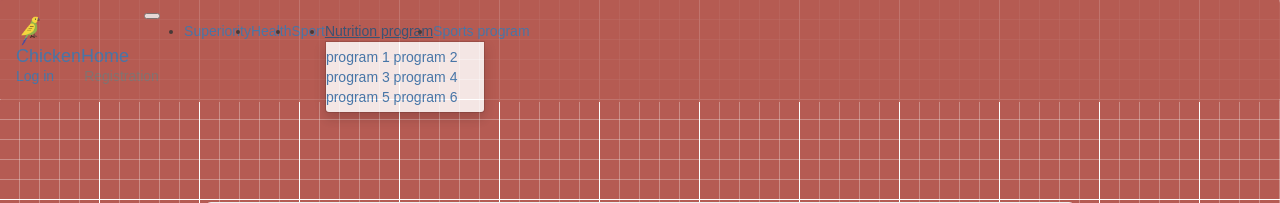
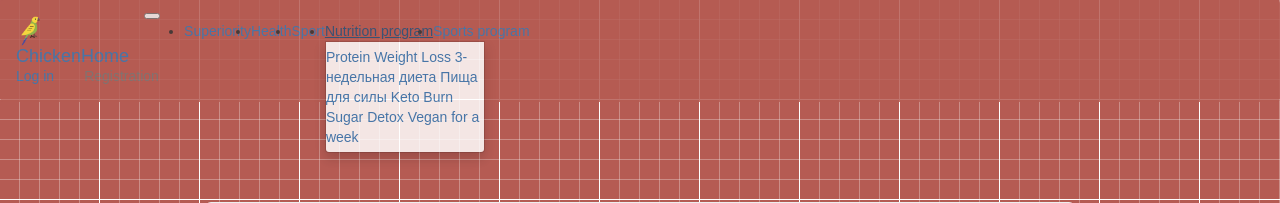
Before and after one commit to r144yh/ChickenAlert2.0, a Flask app: page /index in a window 1280 px wide, after a click on "Nutrition program". Shown: the top 203 px of the page. Run offline with Flask 2, Linux system fonts and the light colour scheme; some libraries are stand-ins or nearby versions.

Commit message:
promezytochek-4

```diff
--- a/templates/base.html
+++ b/templates/base.html
@@ -66,21 +66,21 @@
                     <a class="nav-link dropdown-toggle" href="{{ url_for('index') }}" id="navbarDropdownMenuLink"
                        data-toggle="dropdown" aria-haspopup="true" aria-expanded="false">Nutrition program</a>
                     <div class="dropdown-menu" aria-labelledby="navbarDropdownMenuLink">
-                        <a class="dropdown-item" href="{{ url_for('nutrition_program', nutrition_id=1) }}">program 1</a>
-                        <a class="dropdown-item" href="{{ url_for('nutrition_program', nutrition_id=2) }}">program 2</a>
-                        <a class="dropdown-item" href="{{ url_for('nutrition_program', nutrition_id=10) }}">program 3</a>
-                        <a class="dropdown-item" href="{{ url_for('nutrition_program', nutrition_id=4) }}">program 4</a>
-                        <a class="dropdown-item" href="{{ url_for('nutrition_program', nutrition_id=5) }}">program 5</a>
-                        <a class="dropdown-item" href="{{ url_for('nutrition_program', nutrition_id=6) }}">program 6</a>
+                        <a class="dropdown-item" href="{{ url_for('nutrition_program', nutrition_id=10) }}">Protein Weight Loss</a>
+                        <a class="dropdown-item" href="{{ url_for('nutrition_program', nutrition_id=20) }}">3-недельная диета</a>
+                        <a class="dropdown-item" href="{{ url_for('nutrition_program', nutrition_id=30) }}">Пища для силы</a>
+                        <a class="dropdown-item" href="{{ url_for('nutrition_program', nutrition_id=40) }}">Keto Burn</a>
+                        <a class="dropdown-item" href="{{ url_for('nutrition_program', nutrition_id=50) }}">Sugar Detox</a>
+                        <a class="dropdown-item" href="{{ url_for('nutrition_program', nutrition_id=60) }}">Vegan for a week</a>
                     </div>
                 </li>
                 <li class="nav-item dropdown">
                     <a class="nav-link  dropdown-toggle" href="{{ url_for('index') }}" id="navbarDropdownMenuLink"
                        data-toggle="dropdown" aria-haspopup="true" aria-expanded="false">Sports program</a>
                     <div class="dropdown-menu" aria-labelledby="navbarDropdownMenuLink">
-                        <a class="dropdown-item" href="{{ url_for('sport_program', sport_id=1) }}">program 1</a>
-                        <a class="dropdown-item" href="{{ url_for('sport_program', sport_id=2) }}">program 2</a>
-                        <a class="dropdown-item" href="{{ url_for('sport_program', sport_id=3) }}">program 3</a>
+                        <a class="dropdown-item" href="{{ url_for('sport_program', sport_id=1) }}">Ignition Points</a>
+                        <a class="dropdown-item" href="{{ url_for('sport_program', sport_id=2) }}">Bis And Tris</a>
+                        <a class="dropdown-item" href="{{ url_for('sport_program', sport_id=3) }}">Head-To-Toe Meltdown</a>
                     </div>
                 </li>
             </ul>
--- a/templates/index.html
+++ b/templates/index.html
@@ -107,15 +107,15 @@
                             <div class="item-content">
                                 <div class="item-body">
                                     <img src="https://img.icons8.com/doodle/48/000000/ok-hand.png">
-                                    <h3>Потеря веса за 3 недели</h3>
+                                    <h3>Protein Weight Loss </h3>
                                     <ul class="row align-items-start" style="list-style-type: circle;">
-                                        <li>Блюда планируются заранее</li>
-                                        <li>Рецепты с 5-ю ингредиентами</li>
-                                        <li>Списки покупок включены</li>
+                                        <li>Entire 3-week plan</li>
+                                        <li>Easy meals to prepare</li>
+                                        <li>Meals rich in Protein</li>
                                     </ul>
                                 </div>
                                 <div class="item-footer">
-                                    <a href="{{ url_for('nutrition_program', nutrition_id=1) }}"
+                                    <a href="{{ url_for('nutrition_program', nutrition_id=10) }}"
                                        class="link"><span>Подробнее</span></a>
                                 </div>
                             </div>
@@ -125,15 +125,15 @@
                             <div class="item-content">
                                 <img src="https://img.icons8.com/doodle/48/000000/easy.png">
                                 <div class="item-body">
-                                    <h3>Счетчик калорий</h3>
+                                    <h3>3-недельная диета </h3>
                                     <ul class="row align-items-start" style="list-style-type: circle;">
-                                        <li>База данных о продуктах питания</li>
-                                        <li>Сканер штрих-кода</li>
-                                        <li>Отследивание упражнений</li>
+                                        <li>Блюда планируются заранее</li>
+                                        <li>Рецепты с 5-ю ингредиентами</li>
+                                        <li>Списки покупок включены</li>
                                     </ul>
                                 </div>
                                 <div class="item-footer">
-                                    <a href="{{ url_for('nutrition_program', nutrition_id=2) }}"
+                                    <a href="{{ url_for('nutrition_program', nutrition_id=20) }}"
                                        class="link"><span>Подробнее</span></a>
                                 </div>
                             </div>
@@ -143,15 +143,15 @@
                             <div class="item-content">
                                 <img src="https://img.icons8.com/doodle/48/000000/call-me.png">
                                 <div class="item-body">
-                                    <h3>Круизы</h3>
+                                    <h3>Пища для силы</h3>
                                     <ul class="row align-items-start" style="list-style-type: circle;">
-                                        <li>База данных о продуктах питания</li>
-                                        <li>Сканер штрих-кода</li>
-                                        <li>Отследивание упражнений</li>
+                                        <li>Больше контроля, меньше перекуса</li>
+                                        <li>Меньше аппетит</li>
+                                        <li>Отслеживание упражнений</li>
                                     </ul>
                                 </div>
                                 <div class="item-footer">
-                                    <a href="{{ url_for('nutrition_program', nutrition_id=3) }}"
+                                    <a href="{{ url_for('nutrition_program', nutrition_id=30) }}"
                                        class="link"><span>Подробнее</span></a>
                                 </div>
                             </div>
@@ -161,15 +161,15 @@
                             <div class="item-content">
                                 <img src="https://img.icons8.com/doodle/48/000000/volunteering--v1.png">
                                 <div class="item-body">
-                                    <h3>Видеосъемка</h3>
+                                    <h3>Keto Burn</h3>
                                     <ul class="row align-items-start" style="list-style-type: circle;">
-                                        <li>База данных о продуктах питания</li>
-                                        <li>Сканер штрих-кода</li>
-                                        <li>Отследивание упражнений</li>
+                                        <li>Proven results - lose weight</li>
+                                        <li>3-week Meal Plan</li>
+                                        <li>Complete shopping lists</li>
                                     </ul>
                                 </div>
                                 <div class="item-footer">
-                                    <a href="{{ url_for('nutrition_program', nutrition_id=4) }}"
+                                    <a href="{{ url_for('nutrition_program', nutrition_id=40) }}"
                                        class="link"><span>Подробнее</span></a>
                                 </div>
                             </div>
@@ -179,15 +179,15 @@
                             <div class="item-content">
                                 <img src="https://img.icons8.com/doodle/48/000000/handshake--v1.png">
                                 <div class="item-body">
-                                    <h3>Фотография</h3>
+                                    <h3>Sugar Detox</h3>
                                     <ul class="row align-items-start" style="list-style-type: circle;">
-                                        <li>База данных о продуктах питания</li>
-                                        <li>Сканер штрих-кода</li>
-                                        <li>Отследивание упражнений</li>
+                                        <li>Easy-to-cook meals & </li>
+                                        <li>Digital shopping list</li>
+                                        <li>Proven results</li>
                                     </ul>
                                 </div>
                                 <div class="item-footer">
-                                    <a href="{{ url_for('nutrition_program', nutrition_id=5) }}"
+                                    <a href="{{ url_for('nutrition_program', nutrition_id=50) }}"
                                        class="link"><span>Подробнее</span></a>
                                 </div>
                             </div>
@@ -197,15 +197,15 @@
                             <div class="item-content">
                                 <img src="https://img.icons8.com/doodle/48/000000/facebook-like.png">
                                 <div class="item-body">
-                                    <h3>Подарки</h3>
+                                    <h3>Vegan for a week</h3>
                                     <ul class="row align-items-start" style="list-style-type: circle;">
-                                        <li>База данных о продуктах питания</li>
-                                        <li>Сканер штрих-кода</li>
-                                        <li>Отследивание упражнений</li>
+                                        <li>Weekly meal plans & </li>
+                                        <li>30 min or less</li>
+                                        <li>Daily health feedback</li>
                                     </ul>
                                 </div>
                                 <div class="item-footer">
-                                    <a href="{{ url_for('nutrition_program', nutrition_id=6) }}"
+                                    <a href="{{ url_for('nutrition_program', nutrition_id=60) }}"
                                        class="link"><span>Подробнее</span></a>
                                 </div>
                             </div>
@@ -220,10 +220,8 @@
                         <img src="https://images.unsplash.com/photo-1521412644187-c49fa049e84d?ixlib=rb-1.2.1&ixid=eyJhcHBfaWQiOjEyMDd9&auto=format&fit=crop&w=634&q=80"
                              class="card-img-top" alt="Card image cap">
                         <div class="card-body">
-                            <h5 class="card-title">cGJHN 1</h5>
-                            <p class="card-text">This is a wider card with supporting text below as a natural lead-in to
-                                additional
-                                content. This content is a little bit longer.</p>
+                            <h5 class="card-title">Ignition Points</h5>
+                            <p class="card-text"> Avg.Minutes: 15 | Intensity: Low | Level: Beginner </p>
                             <p class="card-text">
                                 <a style=" text-decoration: none;
                                    outline: none;
@@ -248,9 +246,8 @@
                              src="https://images.unsplash.com/photo-1569597773147-690dfdc3bb4c?ixlib=rb-1.2.1&ixid=eyJhcHBfaWQiOjEyMDd9&auto=format&fit=crop&w=634&q=80"
                              alt="Card image cap">
                         <div class="card-body">
-                            <h5 class="card-title">Название карточки</h5>
-                            <p class="card-text">This card has supporting text below as a natural lead-in to additional
-                                content.</p>
+                            <h5 class="card-title">Bis And Tris</h5>
+                            <p class="card-text"> Avg.Minutes: 14 | Intensity: Medium | Level: Intermediate </p>
                             <p class="card-text">
                                 <a style=" text-decoration: none;
                                    outline: none;
@@ -275,10 +272,8 @@
                              src="https://images.unsplash.com/photo-1549896869-ca27eeffe4fb?ixlib=rb-1.2.1&ixid=eyJhcHBfaWQiOjEyMDd9&auto=format&fit=crop&w=634&q=80"
                              alt="Card image cap">
                         <div class="card-body">
-                            <h5 class="card-title">Название карточки</h5>
-                            <p class="card-text">This is a wider card with supporting text below as a natural lead-in to
-                                additional
-                                content. .</p>
+                            <h5 class="card-title">Head-To-Toe Meltdown</h5>
+                            <p class="card-text"> Avg.Minutes: 45 | Intensity: High | Level: Intermediate </p>
                             <p class="card-text">
                                 <a style=" text-decoration: none;
                                    outline: none;
```
Also changed, not shown: templates/nutrition_program.html (+3 -15 lines), templates/sport_program.html (+49 -59 lines), static/images/braden-collum-9HI8UJMSdZA-unsplash.jpg (added), static/images/dominik-martin-b2-fBVrfx0o-unsplash.jpg (added), 2 other files.
